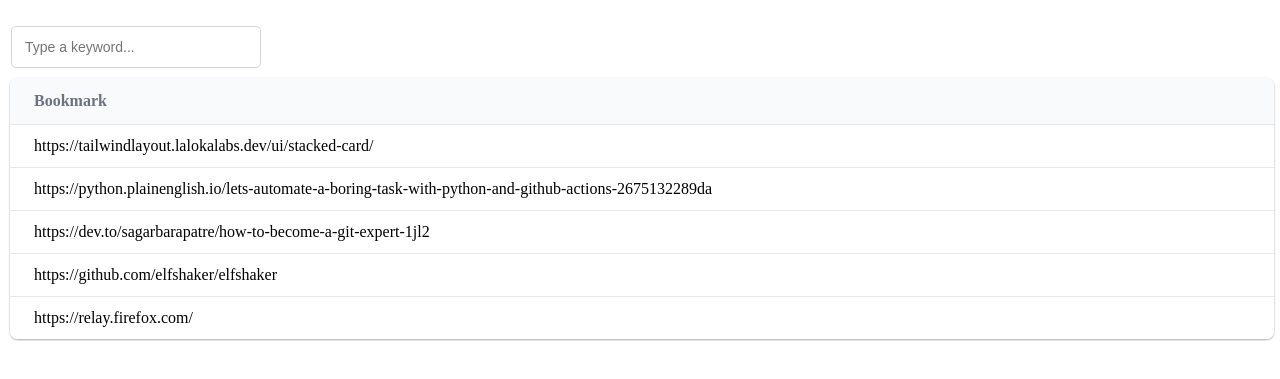
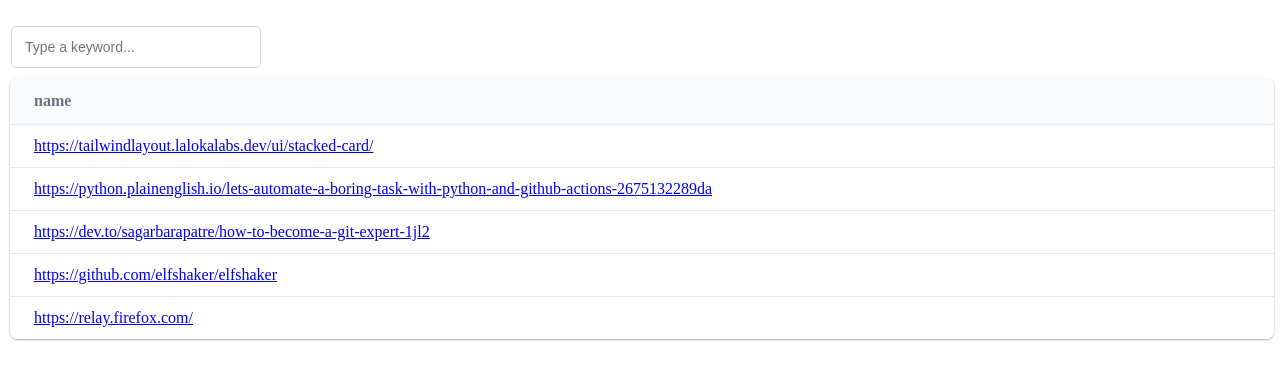
Before and after one commit to melvincarvalho/bookmarks, a plain HTML site: page index.html in a window 1280 px wide. Shown: the part 61-440 px from the top of the page. Drawn offline with nearby package versions, Linux system fonts and the light colour scheme.

Commit message:
add hyperlinks to table

```diff
--- a/index.html
+++ b/index.html
@@ -30,7 +30,7 @@
         })
         .then(json => {
           for (var i = 0; i < json.length; i++) {
-            j.push([json[i]])
+            j.push([`${json[i]}`])
           }
           console.log('json', j)
           main()
@@ -41,7 +41,13 @@
 
       function main () {
         new gridjs.Grid({
-          columns: ['Bookmark'],
+          columns: [
+            {
+              name: 'name',
+              formatter: cell =>
+                gridjs.html(`<a href="${cell}" target="_blank">${cell}</a>`)
+            }
+          ],
           search: true,
           data: j
         }).render(document.getElementById('wrapper'))
```
